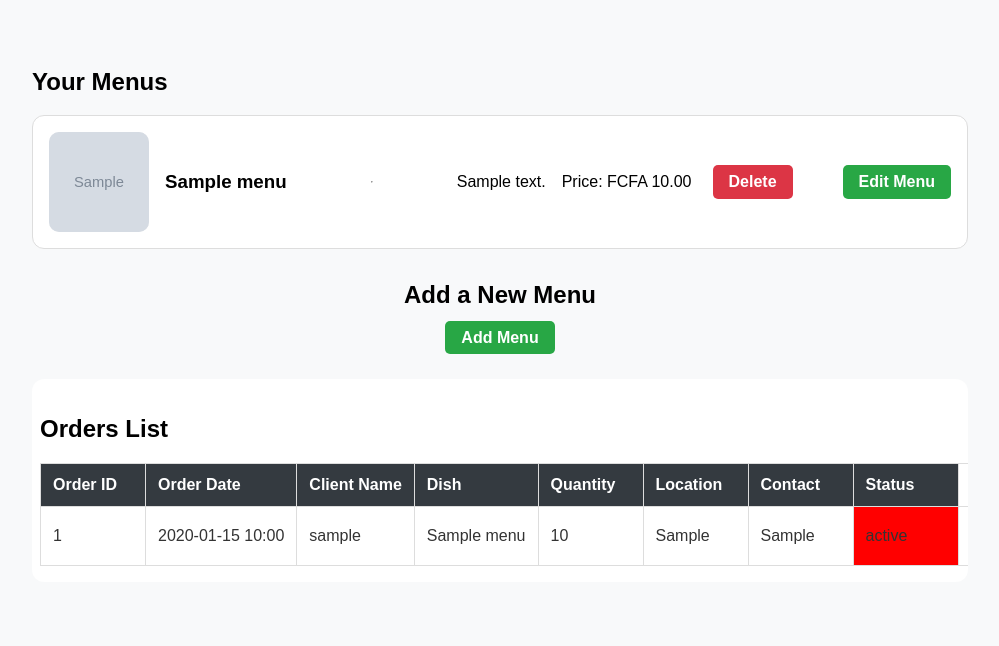
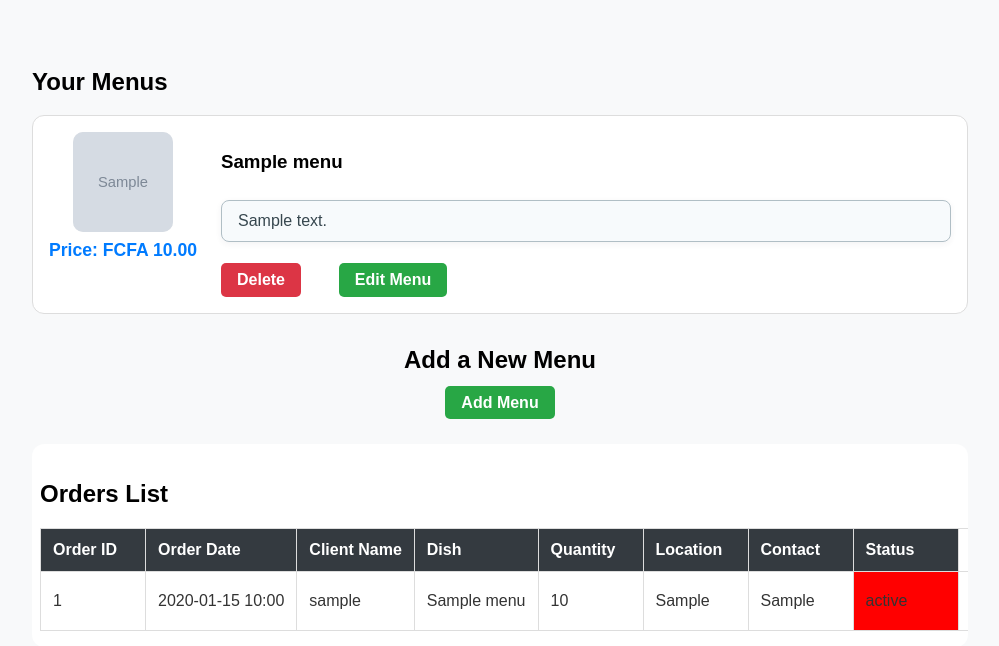
Before and after one commit to Abba-max/Resto, a Django app: page /vendor/ in a window 1280 px wide. Shown: the part 159-805 px from the top of the page, without its empty margins (140-1139 px from the left). Run offline with Django 5.2, Linux system fonts and the light colour scheme; a user stored in the database is signed in; tables that the repository leaves empty hold one stand-in row (values such as "Sample post"); grey boxes marked "Sample" are stand-in pictures.

Commit message:
pagesmodification

```diff
--- a/static/assets/css/browse_menus.css
+++ b/static/assets/css/browse_menus.css
@@ -32,7 +32,7 @@ header {
 .nav-actions {
     display: flex;
     flex-wrap: wrap;
-    gap: 1rem;
+    gap: 2cm;
     justify-content: center;
     margin-top: 1rem;
 }
@@ -70,6 +70,7 @@ main {
 
 .filters {
     display: flex;
+    justify-content: center;
     flex-wrap: wrap;
     gap: 1rem;
     align-items: flex-end;
--- a/static/assets/css/vendor_dashboard.css
+++ b/static/assets/css/vendor_dashboard.css
@@ -39,13 +39,14 @@ main {
     margin-bottom: 2rem;
 }
 
+/* Updated menu-item layout */
 .menu-item {
     border: 1px solid #ddd;
     padding: 1rem;
     margin-bottom: 1rem;
     display: flex;
-    align-items: center;
-    gap: 1rem;
+    align-items: flex-start;
+    gap: 1.5rem;
     flex-wrap: wrap;
     background: #fff;
     border-radius: 12px;
@@ -56,18 +57,59 @@ main {
     box-shadow: 0 2px 10px rgba(52,58,64,0.12);
 }
 
-.menu-item img {
+/* Image and price column */
+.menu-img-and-price {
+    display: flex;
+    flex-direction: column;
+    align-items: center;
+    min-width: 110px;
+}
+
+.menu-image {
     width: 100px;
     height: 100px;
     object-fit: cover;
-    flex-shrink: 0;
     border-radius: 10px;
     background: #f1f1f1;
+    margin-bottom: 0.4rem;
 }
 
-.menu-item-content {
+.menu-price {
+    font-weight: bold;
+    color: #007bff;
+    margin-top: 0.1rem;
+    font-size: 1.1rem;
+    text-align: center;
+}
+
+/* Details (right of image) */
+.menu-detail-content {
     flex: 1 1 200px;
     min-width: 0;
+    display: flex;
+    flex-direction: column;
+    gap: 0.5rem;
+}
+
+/* Description box */
+.menu-description-box {
+    background: #f7fafc;
+    border: 1.5px solid #b0bec5;
+    border-radius: 8px;
+    padding: 0.7rem 1rem;
+    color: #37474f;
+    font-size: 1rem;
+    margin-bottom: 0.5rem;
+    box-shadow: 0 2px 6px rgba(52,58,64,0.06);
+    word-break: break-word;
+}
+
+.menu-controls {
+    display: flex;
+    align-items: center;
+    gap: 1cm;
+    align-items: center;
+    margin-top: 0.3rem;
 }
 
 .edit-btn, .delete-btn, .add-menu-btn {
@@ -171,9 +213,19 @@ main {
         align-items: flex-start;
         gap: 0.5rem;
     }
-    .menu-item img {
+    .menu-img-and-price {
+        flex-direction: row;
+        align-items: flex-start;
+        gap: 1.2rem;
+    }
+    .menu-image {
         width: 90px;
         height: 90px;
+    }
+    .menu-price {
+        margin-top: 0;
+        margin-left: 1rem;
+        text-align: left;
     }
     #orders-section table,
     #orders-section th,
@@ -189,7 +241,7 @@ main {
         padding: 0.8rem 2vw;
         font-size: 1.05rem;
     }
-    .menu-item img {
+    .menu-image {
         width: 80px;
         height: 80px;
     }
@@ -202,7 +254,7 @@ main {
 }
 
 @media (max-width: 700px) {
-    .menu-item img {
+    .menu-image {
         width: 70px;
         height: 70px;
     }
@@ -233,7 +285,7 @@ main {
     .menu-item {
         padding: 0.6rem 0.3rem;
     }
-    .menu-item img {
+    .menu-image {
         width: 60px;
         height: 60px;
     }
@@ -265,7 +317,7 @@ main {
         padding: 0.4rem 0.2rem;
         font-size: 0.97rem;
     }
-    .menu-item img {
+    .menu-image {
         width: 48px;
         height: 48px;
     }
--- a/templates/vendor_dashboard.html
+++ b/templates/vendor_dashboard.html
@@ -21,6 +21,7 @@
             <h2>Your Menus</h2>
             {% for menu in menus %}
                 <div class="menu-item">
+                    <div class="menu-img-and-price">
                         {% if menu.image %}
                             <img src="{{ menu.image.url }}"
                                  alt="{{ menu.name }}"
@@ -31,15 +32,18 @@
                                  alt="Default Image"
                                  class="menu-image">
                         {% endif %}
-                    <h3>{{ menu.name}}</h3><hr>
-                    <p>{{ menu.description }}</p>
-                    <p>Price:  FCFA {{ menu.price }}</p>
-                  <div style="display: flex;gap: 50px; margin-left: 5px;">
+                        <div class="menu-price">Price: FCFA {{ menu.price }}</div>
+                    </div>
+                    <div class="menu-detail-content">
+                        <h3>{{ menu.name }}</h3>
+                        <div class="menu-description-box">{{ menu.description }}</div>
+                        <div class="menu-controls">
                             <form method="POST" action="{% url 'delete_menu' menu.id %}">
                                 {% csrf_token %}
                                 <button type="submit" class="delete-btn">Delete</button>
                             </form>
                             <a href="{% url 'edit_menu' menu.id %}" class="edit-btn">Edit Menu</a>
+                        </div>
                     </div>
                 </div>
             {% endfor %}
@@ -92,8 +96,6 @@
        <td style="background-color:green;">delivered</td>
         {% endif %}
 </tr>
-
-
 {% endfor %}
                     </tbody>
                 </table>
```
Also changed, not shown: static/assets/css/place_order.css (+162 -0 lines), templates/login.html (+6 -1 lines), templates/place_order.html (+13 -9 lines), templates/registration.html (+19 -11 lines). Lines whose indentation alone changed are shown as unchanged.
